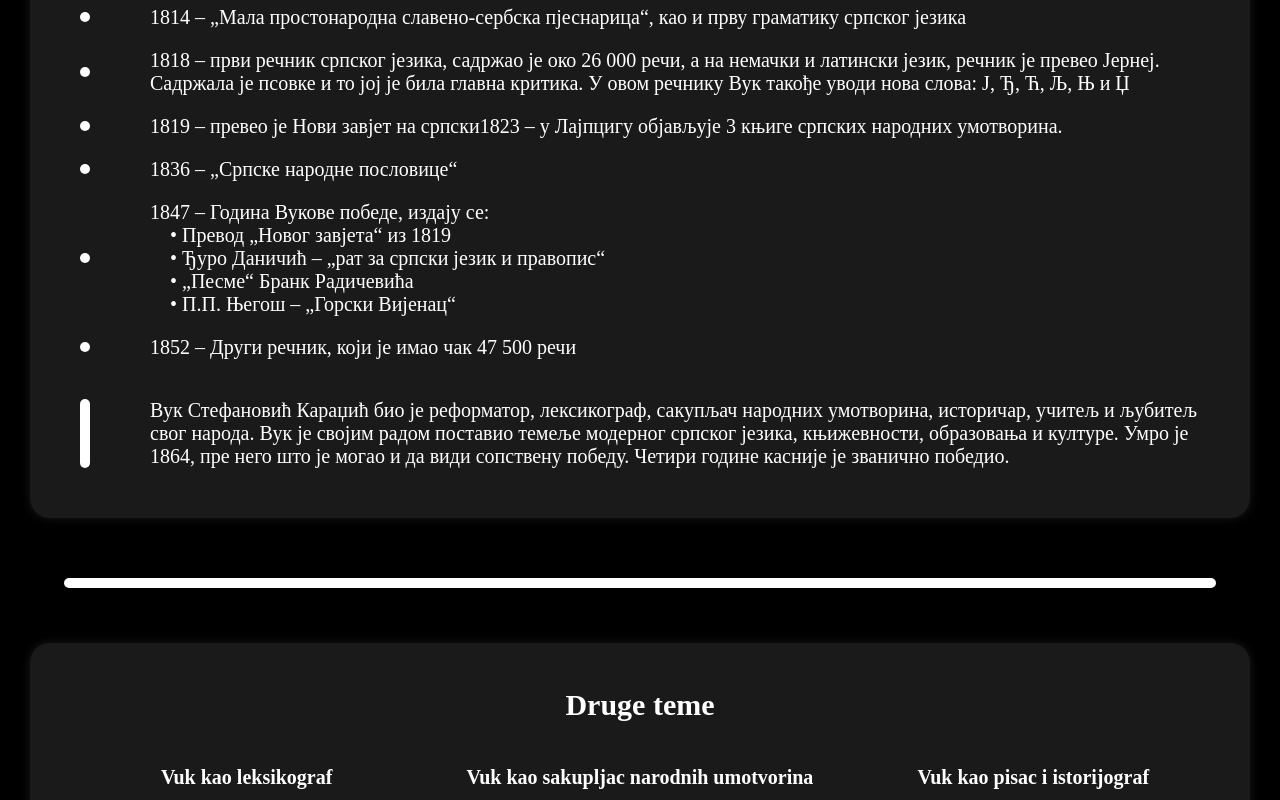
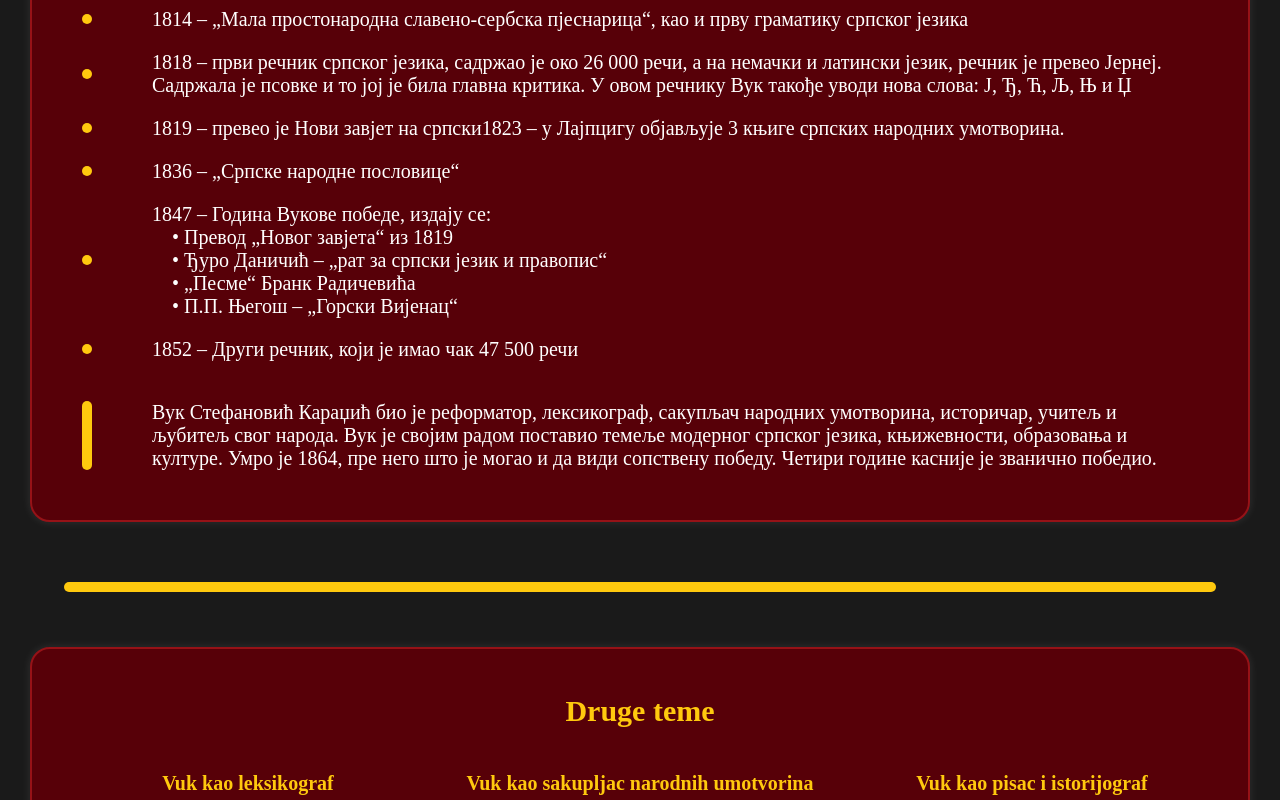
Before and after one commit to Vukasin73/Vuk-Stefanovic-Karadzic, a plain HTML site: page index.html in a window 1280 px wide. Shown: the part 1420-2220 px from the top of the page. Drawn offline with Linux system fonts and the light colour scheme.

Commit message:
menjanje boja

```diff
--- a/styles.css
+++ b/styles.css
@@ -1,5 +1,5 @@
 body{
-    background-color: black;
+    background-color: #1a1a1a;
     margin: 0;
 }
 
@@ -10,20 +10,20 @@ p{
 }
 
 h1{
-    color: white;
+    color: #FFC90E;
     margin: 30px;
     font-size: 70px;
 }
 
 h2{
-    color: white;
+    color: #FFC90E;
     text-align: center;
     font-size: 30px;
 }
 
 h3{
     text-align: center;
-    color: white;
+    color: #FFC90E;
     font-size: 20px;
 }
 
@@ -34,7 +34,7 @@ h3{
 
 body > div > .line1{
     width: 90%;
-    background-color: white;
+    background-color: #FFC90E;
     border-radius: 100px;
     height: 10px;
     margin: 30px;
@@ -44,7 +44,7 @@ body > div > .line1{
 body > div > div > .line2{
     min-width: 10px;
     max-width: 10px;
-    background-color: white;
+    background-color: #FFC90E;
     border-radius: 100px;
     align-self: stretch;
     margin: 30px;
@@ -71,7 +71,7 @@ body > div > div > .line2{
     max-width: 10px;
     height: 10px;
     border-radius: 10px;
-    background-color: white;
+    background-color: #FFC90E;
     margin: 10px 30px;
 }
 
@@ -86,8 +86,9 @@ body > div > div > .line2{
 }
 
 .okvir{
-    background-color: #1a1a1a;
+    background-color: #570008 ;
     border-radius: 20px;
+    border: 2px solid #961217;
     padding: 20px;
     margin: 30px;
     box-shadow: 0 0 10px rgba(255, 255, 255, 0.1);
```
